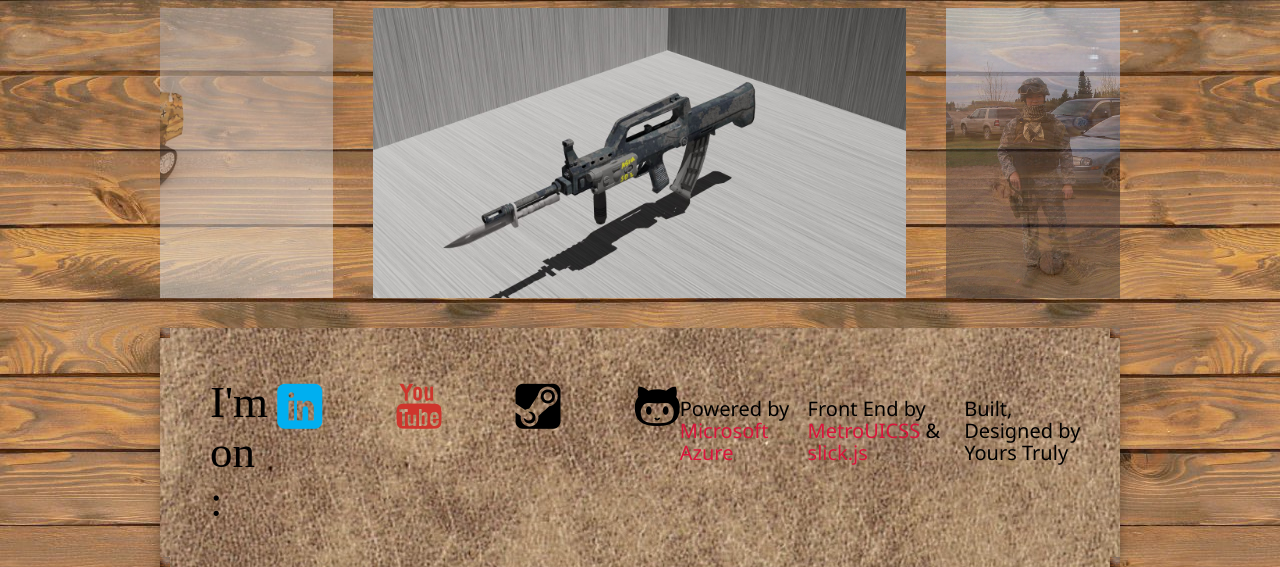
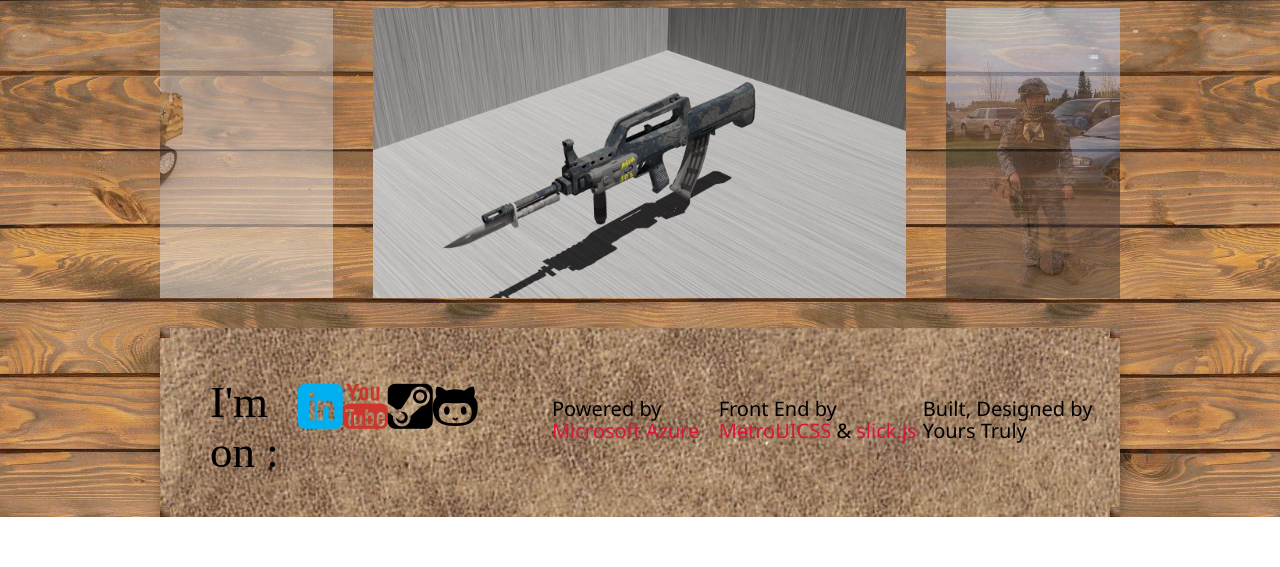
Before and after one commit to sam9116/unclesamscabin, a plain HTML site: page homepage.html in a window 1280 px wide. Shown: the part 450-1017 px from the top of the page. After the commit the page ends 967 px from the top, so only its background shows below. Drawn offline with nearby package versions, Linux system fonts and the light colour scheme.

Commit message:
updating credits

```diff
--- a/homepage.html
+++ b/homepage.html
@@ -163,12 +163,10 @@
                 <div class="row" id="footer">
                     <div class="cells">I'm on : </div>
                     <a href="https://www.linkedin.com/in/samtheoneman/"><span class="cell mif-linkedin mif-5x fg-blue"></span></a>
+                    <a href="https://www.youtube.com/user/sam9116/"><span class="cell mif-youtube mif-5x fg-red"></span></a>
+                    <a href="http://steamcommunity.com/id/Noawps/"><span class="cell mif-steam mif-5x fg-black"></span></a>
+                    <a href="https://github.com/sam9116"><span class="cell mif-github mif-5x fg-black"></span></a>
                     <span class="cell"></span>
-                    <a href="https://www.youtube.com/user/sam9116/"><span class="cell mif-youtube mif-5x fg-red"></span></a>
-                    <span class="cell"></span>
-                    <a href="http://steamcommunity.com/id/Noawps/"><span class="cell mif-steam mif-5x fg-black"></span></a>
-                    <span class="cell"></span>
-                    <a href="https://github.com/sam9116"><span class="cell mif-github mif-5x fg-black"></span></a>
 
                     <p class="footerlink"> Powered by <a class="footercolor" href="https://azure.microsoft.com/en-us/">Microsoft Azure</a></p>
                     <p class="footerlink"> Front End by <a class="footercolor" href="https://metroui.org.ua/">MetroUICSS</a> & <a class="footercolor" href="http://kenwheeler.github.io/slick/"> slick.js</a></p>
```
